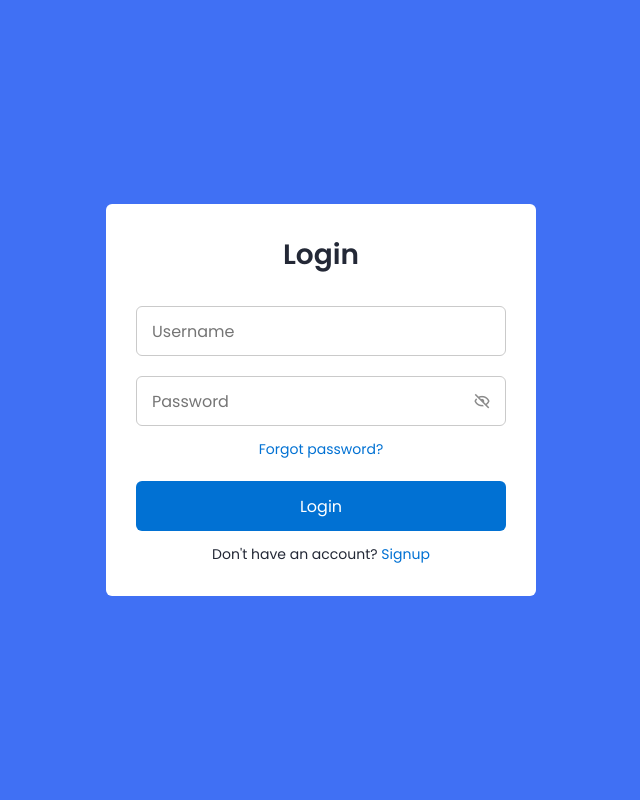
After one commit to Mahyarlotfi/Managing-work-and-personal-life, a Flask app: page /login in a window 1280 px wide. The commit adds this page. Shown: the whole page, without its empty margins (319-959 px from the left). Run offline with Flask 2, Linux system fonts and the light colour scheme; parts of the project's set-up code (start-up, migrations or seed data) failed here and were passed over.

Commit message:
Add login Page to project

```diff
--- a/app.py
+++ b/app.py
@@ -1,4 +1,4 @@
 from app import app
 
 if __name__ == '__main__':
-    app.run(debug=False)
+    app.run(debug=True)
--- a/app/__init__.py
+++ b/app/__init__.py
@@ -1,7 +1,10 @@
 from flask import Flask
 from unicodedata import name
+from config import Config
 
 
 app = Flask(__name__)
+app.config.from_object(Config)
+
 
 from app import routes
--- /dev/null
+++ b/app/forms.py
@@ -0,0 +1,8 @@
+from flask_wtf import FlaskForm
+from wtforms import StringField, PasswordField, BooleanField, SubmitField
+from wtforms.validators import DataRequired
+
+class LoginForm(FlaskForm):
+    username = StringField('Username', validators=[DataRequired()])
+    password = PasswordField('Password', validators=[DataRequired()])
+    submit = SubmitField('Login')
--- a/app/routes.py
+++ b/app/routes.py
@@ -1,7 +1,17 @@
-from flask import render_template ,url_for
+from flask import render_template ,url_for ,flash ,redirect ,request
 from app import app
+from app.forms import LoginForm
+
 
 @app.route("/")
 @app.route("/index")
 def index():
     return render_template('index.html')
+
+
+@app.route('/login', methods=['GET', 'POST'])
+def login():
+    form = LoginForm()
+    if form.validate_on_submit():
+        return redirect(url_for('index'))
+    return render_template('login.html', form=form)
--- a/app/static/css/style.css
+++ b/app/static/css/style.css
@@ -439,3 +439,165 @@ nav .profile-details i{
     width: calc(100% - 60px);
   }
 }
+.container{
+  height: 100vh;
+  width: 100%;
+  display: flex;
+  align-items: center;
+  justify-content: center;
+  background-color: #4070f4;
+  column-gap: 30px;
+}
+.form{
+  position: absolute;
+  max-width: 430px;
+  width: 100%;
+  padding: 30px;
+  border-radius: 6px;
+  background: #FFF;
+}
+.form.signup{
+  opacity: 0;
+  pointer-events: none;
+}
+.forms.show-signup .form.signup{
+  opacity: 1;
+  pointer-events: auto;
+}
+.forms.show-signup .form.login{
+  opacity: 0;
+  pointer-events: none;
+}
+header{
+  font-size: 28px;
+  font-weight: 600;
+  color: #232836;
+  text-align: center;
+}
+form{
+  margin-top: 30px;
+}
+.form .field{
+  position: relative;
+  height: 50px;
+  width: 100%;
+  margin-top: 20px;
+  border-radius: 6px;
+}
+.field input,
+.field button{
+  height: 100%;
+  width: 100%;
+  border: none;
+  font-size: 16px;
+  font-weight: 400;
+  border-radius: 6px;
+}
+.field input{
+  outline: none;
+  padding: 0 15px;
+  border: 1px solid#CACACA;
+}
+.field input:focus{
+  border-bottom-width: 2px;
+}
+.eye-icon{
+  position: absolute;
+  top: 50%;
+  right: 10px;
+  transform: translateY(-50%);
+  font-size: 18px;
+  color: #8b8b8b;
+  cursor: pointer;
+  padding: 5px;
+}
+.field button{
+  color: #fff;
+  background-color: #0171d3;
+  transition: all 0.3s ease;
+  cursor: pointer;
+}
+.field button:hover{
+  background-color: #016dcb;
+}
+.form-link{
+  text-align: center;
+  margin-top: 10px;
+}
+.form-link span,
+.form-link a{
+  font-size: 14px;
+  font-weight: 400;
+  color: #232836;
+}
+.form a{
+  color: #0171d3;
+  text-decoration: none;
+}
+.form-content a:hover{
+  text-decoration: underline;
+}
+.line{
+  position: relative;
+  height: 1px;
+  width: 100%;
+  margin: 36px 0;
+  background-color: #d4d4d4;
+}
+.line::before{
+  content: 'Or';
+  position: absolute;
+  top: 50%;
+  left: 50%;
+  transform: translate(-50%, -50%);
+  background-color: #FFF;
+  color: #8b8b8b;
+  padding: 0 15px;
+}
+.media-options a{
+  display: flex;
+  align-items: center;
+  justify-content: center;
+}
+a.facebook{
+  color: #fff;
+  background-color: #4267b2;
+}
+a.facebook .facebook-icon{
+  height: 28px;
+  width: 28px;
+  color: #0171d3;
+  font-size: 20px;
+  border-radius: 50%;
+  display: flex;
+  align-items: center;
+  justify-content: center;
+  background-color: #fff;
+}
+.facebook-icon,
+img.google-img{
+  position: absolute;
+  top: 50%;
+  left: 15px;
+  transform: translateY(-50%);
+}
+img.google-img{
+  height: 20px;
+  width: 20px;
+  object-fit: cover;
+}
+a.google{
+  border: 1px solid #CACACA;
+}
+a.google span{
+  font-weight: 500;
+  opacity: 0.6;
+  color: #232836;
+}
+
+@media screen and (max-width: 400px) {
+  .form{
+      padding: 20px 10px;
+  }
+
+}
--- /dev/null
+++ b/app/static/js/login.js
@@ -0,0 +1,27 @@
+const forms = document.querySelector(".forms"),
+pwShowHide = document.querySelectorAll(".eye-icon"),
+links = document.querySelectorAll(".link");
+
+pwShowHide.forEach(eyeIcon => {
+eyeIcon.addEventListener("click", () => {
+  let pwFields = eyeIcon.parentElement.parentElement.querySelectorAll(".password");
+
+  pwFields.forEach(password => {
+      if(password.type === "password"){
+          password.type = "text";
+          eyeIcon.classList.replace("bx-hide", "bx-show");
+          return;
+      }
+      password.type = "password";
+      eyeIcon.classList.replace("bx-show", "bx-hide");
+  })
+
+})
+})
+
+links.forEach(link => {
+link.addEventListener("click", e => {
+ e.preventDefault(); //preventing form submit
+ forms.classList.toggle("show-signup");
+})
+})
--- a/app/templates/layout.html
+++ b/app/templates/layout.html
@@ -94,6 +94,12 @@
         </li>
         <li>
           <a href="">
+            <i class="bx bxs-file-doc"></i>
+            <span class="links_name">Documents</span>
+          </a>
+        </li>
+        <li>
+          <a href="">
             <i class="bx bx-cog"></i>
             <span class="links_name">Setting</span>
           </a>
--- /dev/null
+++ b/app/templates/login.html
@@ -0,0 +1,92 @@
+<!DOCTYPE html>
+<!-- Coding by CodingLab | www.codinglabweb.com-->
+<html lang="en">
+  <head>
+    <meta charset="UTF-8" />
+    <meta http-equiv="X-UA-Compatible" content="IE=edge" />
+    <meta name="viewport" content="width=device-width, initial-scale=1.0" />
+    <!--<title> Responsive Login and Signup Form </title>-->
+
+    <!-- CSS -->
+    <link
+      rel="stylesheet"
+      href="{{ url_for('static', filename='css/style.css') }}"
+    />
+    <!-- Favicon Link -->
+    <link
+      rel="apple-touch-icon"
+      sizes="180x180"
+      href="static/img/apple-touch-icon.png"
+    />
+    <link
+      rel="icon"
+      type="image/png"
+      sizes="32x32"
+      href="static/img/favicon-32x32.png"
+    />
+    <link
+      rel="icon"
+      type="image/png"
+      sizes="16x16"
+      href="static/img/favicon-16x16.png"
+    />
+
+    <!-- Boxicons CSS -->
+    <link
+      href="https://unpkg.com/boxicons@2.1.2/css/boxicons.min.css"
+      rel="stylesheet"
+    />
+  </head>
+
+  <body>
+    <section class="container forms">
+      <div class="form login">
+        <div class="form-content">
+          <header>Login</header>
+          <form action="" method="post" novalidate>
+            <div class="field input-field">
+              <input
+                type="username"
+                name="username"
+                placeholder="Username"
+                class="input"
+              />
+            </div>
+
+            <div class="field input-field">
+              <input
+                type="password"
+                name="password"
+                placeholder="Password"
+                class="password"
+              />
+              <i class="bx bx-hide eye-icon"></i>
+            </div>
+
+            <div class="form-link">
+              <a href="#" class="forgot-pass">Forgot password?</a>
+            </div>
+
+            <div class="field button-field">
+              <button type="submit">
+                Login
+              </button>
+            </div>
+          </form>
+
+          <div class="form-link">
+            <span
+              >Don't have an account?
+              <a href="#" class="link signup-link">Signup</a></span
+            >
+          </div>
+        </div>
+      </div>
+    </section>
+
+
+
+    <!-- JavaScript -->
+    <script src="{{  url_for('static', filename='js/login.js')  }}"></script>
+  </body>
+</html>
```
